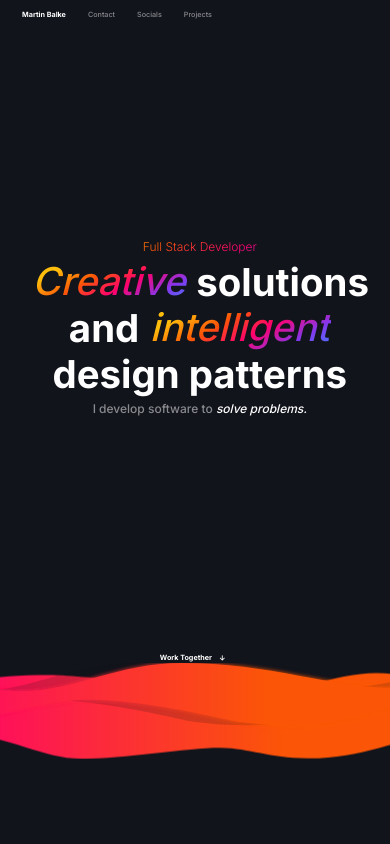
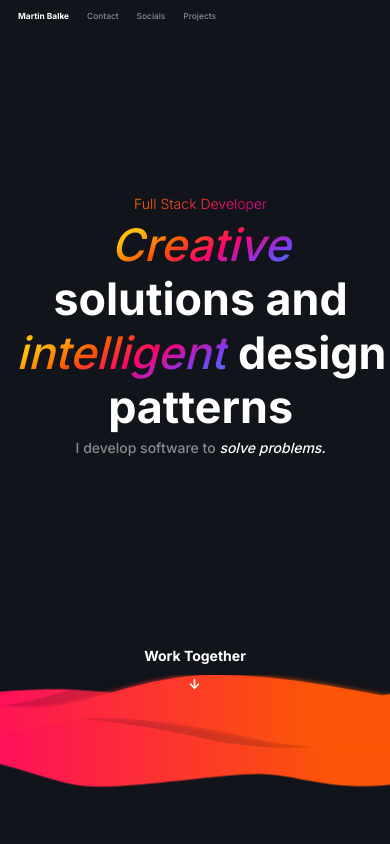
Before and after one commit to Martinbalke/Portfolio, a React (Create React App) app: page / in a window 390 px wide. Shown: the top 844 px of the page. Built offline with nearby package versions, Linux system fonts and the light colour scheme.

Commit message:
styling changes for deployment

```diff
--- a/public/css/styles.css
+++ b/public/css/styles.css
@@ -47,12 +47,12 @@ html {
   @media only screen and (min-width: 112.5em) {
     html {
       font-size: 90%; } }
-  @media only screen and (max-width: 56.25em) {
+  @media only screen and (max-width: 60em) {
     html {
       font-size: 56.25%; } }
   @media only screen and (max-width: 28em) {
     html {
-      font-size: 30%; } }
+      font-size: 35%; } }
 
 body {
   color: var(--color-white);
@@ -131,7 +131,7 @@ a, a:visited, a:active {
     width: 55%;
     align-self: center;
     margin-left: var(--margin-medium); }
-    @media only screen and (max-width: 56.25em) {
+    @media only screen and (max-width: 60em) {
       .hero__text {
         width: 100%;
         text-align: center; } }
@@ -172,6 +172,7 @@ a, a:visited, a:active {
     font-size: var(--font-small);
     font-weight: 700;
     border-radius: var(--border-radius);
+    font-size: var(--font-medium);
     align-self: center;
     z-index: 500;
     transition: all 0.3s; }
@@ -203,7 +204,7 @@ a, a:visited, a:active {
   border-radius: var(--border-radius);
   background-color: var(--color-primary);
   box-shadow: var(--box-shadow-color4); }
-  @media only screen and (max-width: 56.25em) {
+  @media only screen and (max-width: 60em) {
     .projects {
       height: 45vh; } }
   .projects__tertiary {
@@ -229,7 +230,7 @@ a, a:visited, a:active {
     .projects__description em {
       color: var(--color-white);
       color: var(--color-grey); }
-    @media only screen and (max-width: 56.25em) {
+    @media only screen and (max-width: 60em) {
       .projects__description {
         width: 80%; } }
 
@@ -239,7 +240,7 @@ a, a:visited, a:active {
   width: 90%;
   margin: 5vh 2.5% 0 2.5%;
   padding: 2.5%; }
-  @media only screen and (max-width: 56.25em) {
+  @media only screen and (max-width: 60em) {
     .project {
       flex-direction: column;
       height: 100vh; } }
@@ -287,7 +288,7 @@ a, a:visited, a:active {
     height: 70%;
     padding: 2.5%;
     width: 60%; }
-    @media only screen and (max-width: 56.25em) {
+    @media only screen and (max-width: 60em) {
       .project__views-container {
         width: 100%;
         height: 100vh; } }
@@ -313,7 +314,7 @@ a, a:visited, a:active {
     transition: ease-in-out 1s; }
     .project__view-mobile:hover {
       background-position: bottom; }
-    @media only screen and (max-width: 56.25em) {
+    @media only screen and (max-width: 60em) {
       .project__view-mobile {
         left: 0; } }
     .project__view-mobile-icons {
@@ -371,7 +372,7 @@ a, a:visited, a:active {
 
 .selector > .project:nth-child(2) {
   flex-direction: row-reverse; }
-  @media only screen and (max-width: 56.25em) {
+  @media only screen and (max-width: 60em) {
     .selector > .project:nth-child(2) {
       flex-direction: column; } }
   .selector > .project:nth-child(2) .project__technologies {
@@ -395,7 +396,7 @@ a, a:visited, a:active {
     background-size: cover;
     box-shadow: var(--box-shadow-color5);
     left: 75% !important; }
-    @media only screen and (max-width: 56.25em) {
+    @media only screen and (max-width: 60em) {
       .selector > .project:nth-child(2) .project__view-mobile {
         left: 58% !important; } }
     .selector > .project:nth-child(2) .project__view-mobile:hover {
@@ -432,7 +433,7 @@ a, a:visited, a:active {
   width: 90%;
   margin: 5vh 2.5% 0 2.5%;
   padding: 2.5%; }
-  @media only screen and (max-width: 56.25em) {
+  @media only screen and (max-width: 60em) {
     .contact {
       flex-direction: column;
       height: 100vh; } }
@@ -461,7 +462,7 @@ a, a:visited, a:active {
     margin-bottom: var(--margin-small);
     font-weight: 500;
     color: var(--color-white); }
-    @media only screen and (max-width: 56.25em) {
+    @media only screen and (max-width: 60em) {
       .contact__description {
         width: 100%; } }
     .contact__description em {
@@ -469,7 +470,7 @@ a, a:visited, a:active {
 
 .business {
   position: absolute;
-  left: 52.5%;
+  margin-left: 52.5%;
   top: 10%;
   z-index: 100;
   height: 20rem;
@@ -486,17 +487,21 @@ a, a:visited, a:active {
   transform: rotateX(60deg) rotateY(0deg) rotateZ(45deg);
   box-shadow: 0;
   transition: transform 0.4s ease, box-shadow 0.4s ease; }
-  @media only screen and (max-width: 56.25em) {
+  @media only screen and (max-width: 60em) {
     .business {
-      left: 15%;
+      align-self: center;
+      margin-left: 0;
       top: 40%;
       transform: none;
       box-shadow: 20px 20px 20px rgba(0, 0, 0, 0.4); } }
+  @media only screen and (max-width: 28em) {
+    .business {
+      top: 30%; } }
   .business:hover {
     cursor: pointer;
     transform: rotateX(60deg) rotateY(0deg) rotateZ(45deg) translateZ(10px);
     box-shadow: 20px 20px 20px rgba(0, 0, 0, 0.4); }
-    @media only screen and (max-width: 56.25em) {
+    @media only screen and (max-width: 60em) {
       .business:hover {
         transform: none; } }
   .business:focus {
@@ -514,7 +519,7 @@ a, a:visited, a:active {
     display: block;
     background-color: grey;
     transition: transform 0.4s ease, height 0.4s ease, width 0.4s ease; }
-    @media only screen and (max-width: 56.25em) {
+    @media only screen and (max-width: 60em) {
       .business::before, .business::after {
         display: none; } }
   .business::before {
@@ -568,6 +573,7 @@ a, a:visited, a:active {
   width: 90%;
   margin: 5vh 2.5% 0 2.5%;
   padding: 2.5%;
+  margin-top: -10vh;
   height: 30vh; }
   .footer__text {
     width: 60%;
@@ -584,7 +590,7 @@ a, a:visited, a:active {
     color: var(--color-grey); }
     .footer__description em {
       color: var(--color-white); }
-    @media only screen and (max-width: 56.25em) {
+    @media only screen and (max-width: 60em) {
       .footer__description {
         font-size: var(--font-small); } }
   .footer__nav {
--- a/src/sass/_base.scss
+++ b/src/sass/_base.scss
@@ -24,7 +24,7 @@ html{
   }
 
   @include respond(mobile) {
-    font-size: 30%;
+    font-size: 35%;
   }
 }
 
--- a/src/sass/_mixins.scss
+++ b/src/sass/_mixins.scss
@@ -5,7 +5,7 @@
         } //450px
     }
     @if $breakpoint == tablet {
-        @media only screen and (max-width: 56.25em) {
+        @media only screen and (max-width: 60em) {
             @content;
         } //900px
     }
--- a/src/sass/components/_business-card.scss
+++ b/src/sass/components/_business-card.scss
@@ -56,7 +56,7 @@
 
 .business {
   position: absolute;
-  left: 52.5%;
+  margin-left: 52.5%;
   top: 10%;
   z-index: 100;
   height: 20rem;
@@ -75,10 +75,14 @@
   transition: transform 0.4s ease, box-shadow 0.4s ease;
 
   @include respond(tablet){
-    left:15%;
+    align-self: center;
+    margin-left: 0;
     top: 40%;
     transform: none;
     box-shadow: 20px 20px 20px rgba(0, 0, 0, 0.4);
+  }
+  @include respond(mobile){
+    top: 30%;
   }
 
   &:hover {
--- a/src/sass/components/_footer.scss
+++ b/src/sass/components/_footer.scss
@@ -2,6 +2,7 @@
   display: flex;
   justify-content: space-between;
   @include padded-container;
+  margin-top: -10vh;
   height: 30vh;
 
   &__text {
--- a/src/sass/components/_hero.scss
+++ b/src/sass/components/_hero.scss
@@ -69,6 +69,7 @@
 
   &__button {
     @include button;
+    font-size: var(--font-medium);
     align-self: center;
     z-index: 500;
     transition: all 0.3s;
```
